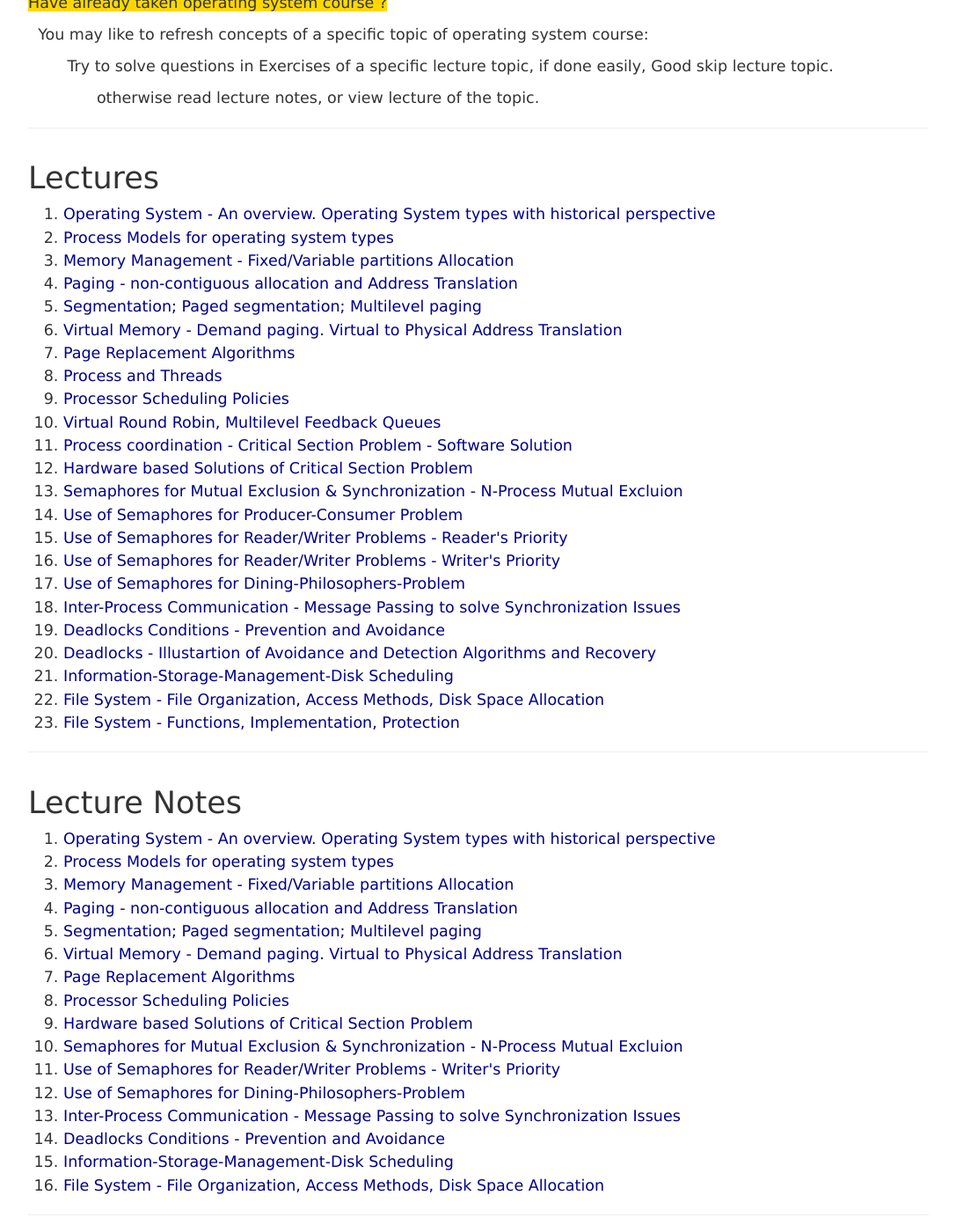
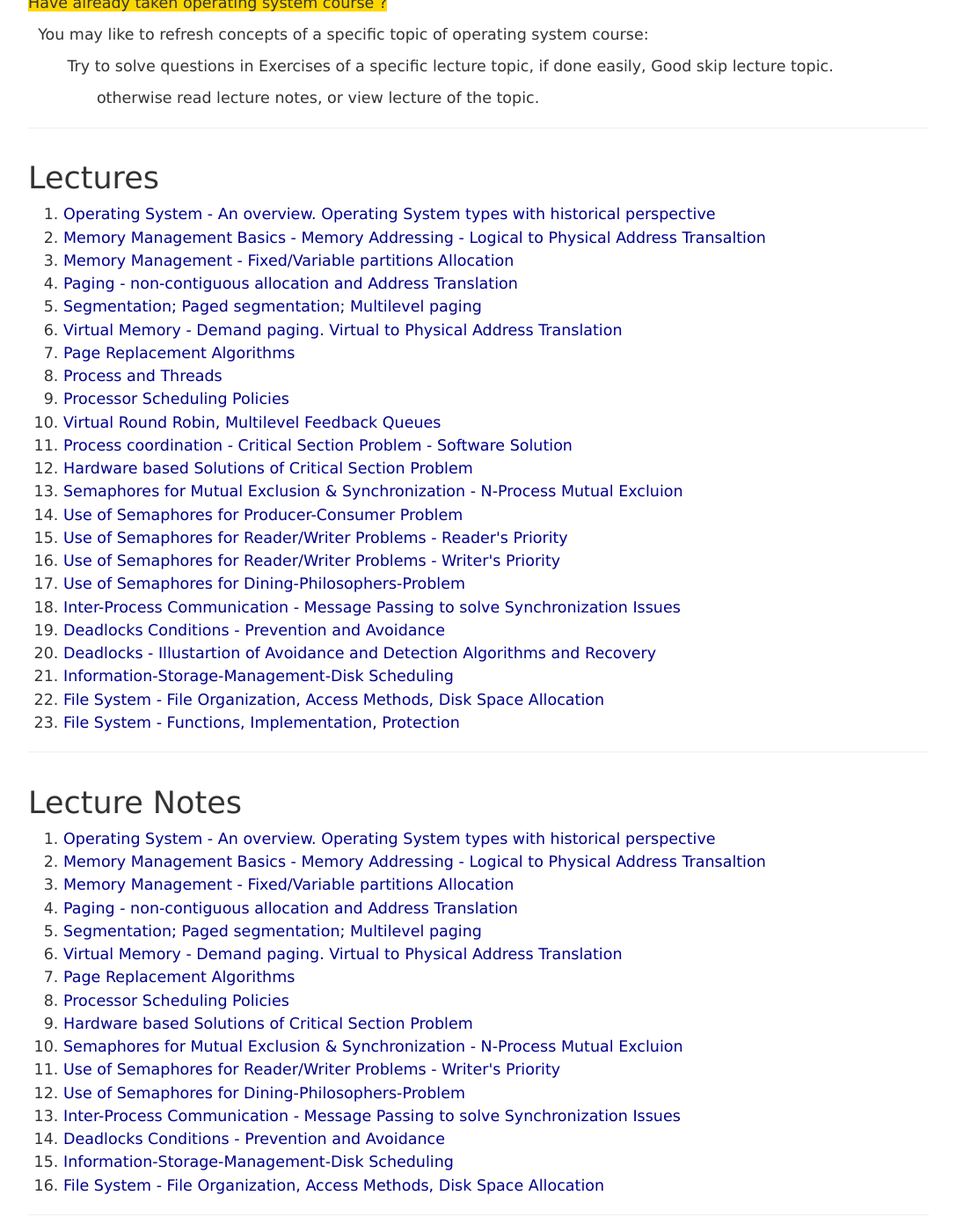
Before and after one commit to CS-Concepts-hub/Operating-Systems-Concepts, a Jekyll site: the page built from index.html, in a window 1280 px wide and 1400 px high, scrolled down 689 px. Shown: the whole window at 88% size, without its empty margins (96-1183 px from the left). Built offline with Jekyll 4.4.1, drawn with Linux system fonts in a browser that asks for light colours; some of the changed text lies outside the part shown.

Commit message:
Update all.yaml

```diff
--- a/_data/all.yaml
+++ b/_data/all.yaml
@@ -36,6 +36,10 @@ lectures:
     notes: OS-Types-and-Process-Model.pdf
     exercises: Exercises-OS-Types-Process-Model.pdf
     type: 'hw'
+    topic: Memory Management Basics  - Memory Addressing - Logical to Physical Address Transaltion
+    video: https://youtu.be/-9B1ATUQpyQ
+    notes: Memory-Management-Static-Dynamic-Partitions.pdf
+    exercises:
   - topic: Memory Management - Fixed/Variable partitions Allocation
     video: https://www.youtube.com/watch?v=cl8h_BnE1sQ
     notes: Memory-Management-Static-Dynamic-Partitions.pdf
```
